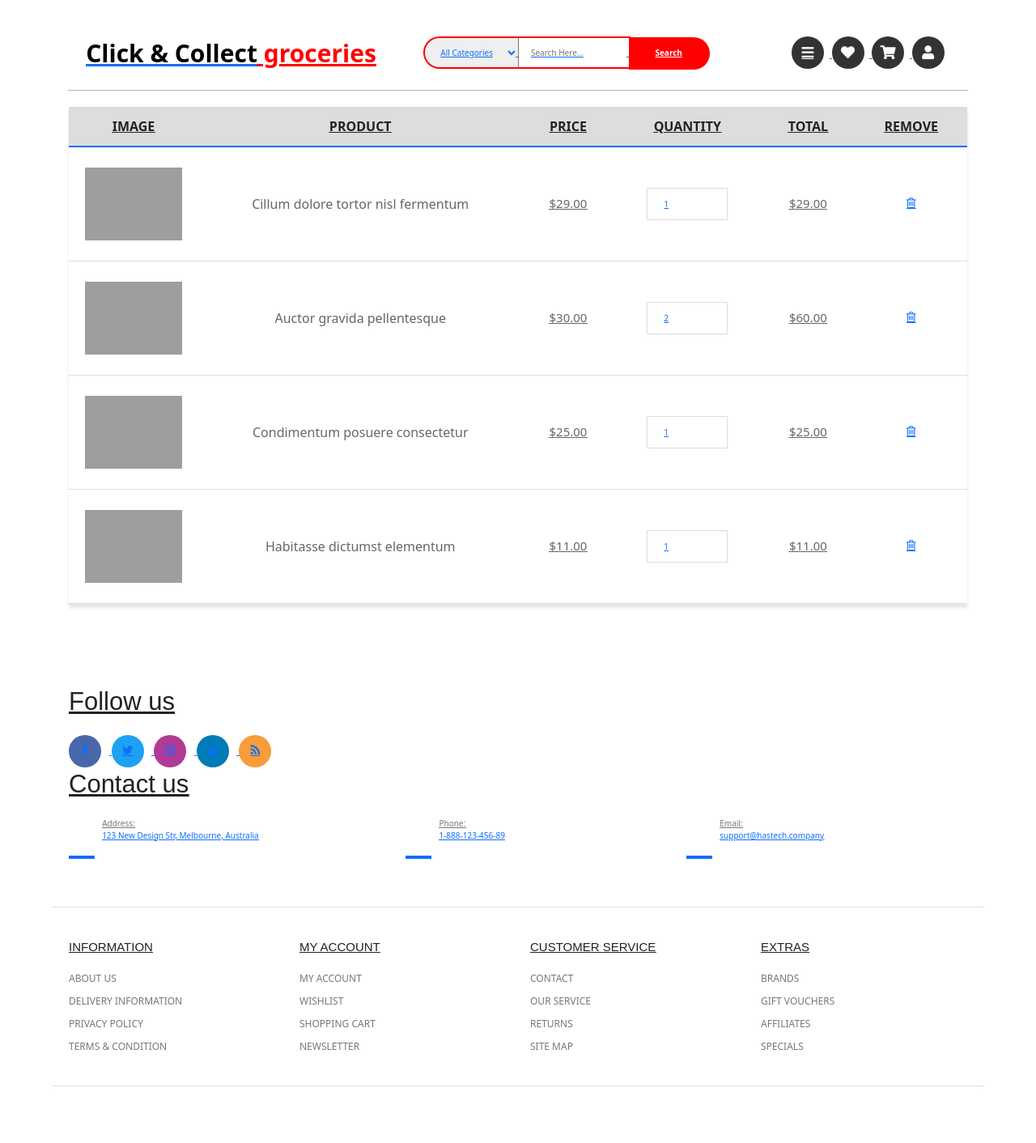
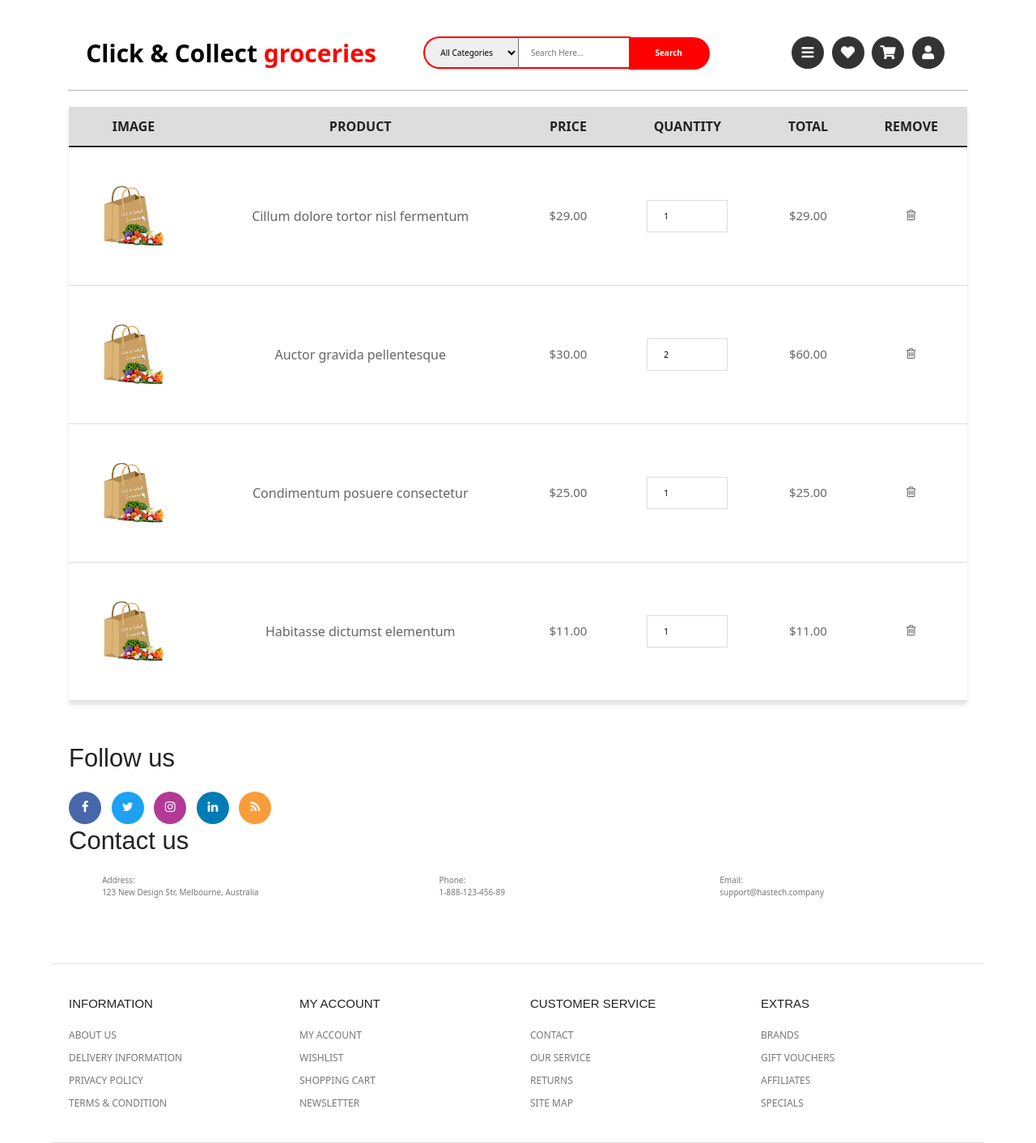
Before and after one commit to janakjk21/-Click-Collect-Groceries, a PHP site: page /xe/Wishlist.php in a window 1280 px wide. Shown: the whole page at 81% size. Before the commit the page ends 1342 px from the top, so only its background shows below. Run offline with PHP 8.4, Linux system fonts and the light colour scheme; some libraries are stand-ins or nearby versions; grey boxes are pictures that could not be loaded.

Commit message:
added few finish touch to wishlist

```diff
--- a/Wishlist.css
+++ b/Wishlist.css
@@ -1,16 +1,18 @@
 /*! CSS Used from: http://127.0.0.1:5500/assets/css/bootstrap.min.css */
-*,
+/* *, */
 /* ::after,
 ::before {
 	box-sizing: border-box;
 } */
-a {
+/* a {
 	color: #0d6efd;
 	text-decoration: underline;
 }
 a:hover {
 	color: #0a58ca;
-}
+} */
+
+
 img {
 	vertical-align: middle;
 }
@@ -31,28 +33,37 @@
 	border-style: solid;
 	border-width: 0;
 }
-input {
+
+/* input {
 	margin: 0;
 	font-family: inherit;
 	font-size: inherit;
 	line-height: inherit;
-}
-::-moz-focus-inner {
+} */
+
+
+ /* ::-moz-focus-inner {
 	padding: 0;
 	border-style: none;
-}
+}  */
+
+
 .img-fluid {
 	max-width: 100%;
 	height: auto;
 }
-.container {
+
+
+/* .container {
 	width: 100%;
 	padding-right: var(--bs-gutter-x, 0.75rem);
 	padding-left: var(--bs-gutter-x, 0.75rem);
 	margin-right: auto;
 	margin-left: auto;
-}
-@media (min-width: 576px) {
+} */
+
+
+/* @media (min-width: 576px) {
 	.container {
 		max-width: 540px;
 	}
@@ -76,8 +87,10 @@
 	.container {
 		max-width: 1320px;
 	}
-}
-.row {
+} */
+
+
+/* .row {
 	--bs-gutter-x: 1.5rem;
 	--bs-gutter-y: 0;
 	display: flex;
@@ -85,19 +98,22 @@
 	margin-top: calc(var(--bs-gutter-y) * -1);
 	margin-right: calc(var(--bs-gutter-x) * -0.5);
 	margin-left: calc(var(--bs-gutter-x) * -0.5);
-}
-.row > * {
+} */
+
+/* .row > * {
 	flex-shrink: 0;
 	width: 100%;
 	max-width: 100%;
 	padding-right: calc(var(--bs-gutter-x) * 0.5);
 	padding-left: calc(var(--bs-gutter-x) * 0.5);
 	margin-top: var(--bs-gutter-y);
-}
-.col-12 {
+} */
+/* .col-12 {
 	flex: 0 0 auto;
 	width: 100%;
-}
+} */
+
+
 .table {
 	--bs-table-bg: transparent;
 	--bs-table-accent-bg: transparent;
@@ -132,37 +148,42 @@
 	overflow-x: auto;
 	-webkit-overflow-scrolling: touch;
 }
+
+
 /*! CSS Used from: http://127.0.0.1:5500/assets/css/font-awesome.min.css */
-.fa {
+/* .fa {
 	display: inline-block;
 	font: normal normal normal 14px/1 FontAwesome;
 	font-size: inherit;
 	text-rendering: auto;
 	-webkit-font-smoothing: antialiased;
 	-moz-osx-font-smoothing: grayscale;
-}
-.fa-trash-o:before {
+} */
+
+/* .fa-trash-o:before {
 	content: "\f014";
-}
+} */
 /*! CSS Used from: http://127.0.0.1:5500/assets/css/helper.css */
-.mb-50 {
+/* .mb-50 {
 	margin-bottom: 50px !important;
-}
-/*! CSS Used from: http://127.0.0.1:5500/assets/css/main.css */
+} */
+
+
+/* ! CSS Used from: http://127.0.0.1:5500/assets/css/main.css */
 /* *,
 *::after,
 *::before {
 	-webkit-box-sizing: border-box;
 	box-sizing: border-box;
 } */
-a {
+/* a {
 	color: inherit;
 	display: inline-block;
 	line-height: inherit;
 	text-decoration: none;
 	cursor: pointer;
-}
-a,
+} */
+/* a,
 img,
 input,
 *:focus {
@@ -173,10 +194,12 @@
 	outline: none;
 	text-decoration: none;
 }
+
 a:hover {
 	text-decoration: none;
 	color: #80bb01;
-}
+} */
+
 .container {
 	width: 100%;
 	padding-right: 15px;
@@ -352,8 +375,11 @@
 		text-align: center;
 	}
 }
+
+
+
 /*! CSS Used fontfaces */
-@font-face {
+/* @font-face {
 	font-family: "FontAwesome";
 	src: url("http://127.0.0.1:5500/assets/fonts/fontawesome-webfont3e6e.eot?v=4.7.0");
 	src: url("http://127.0.0.1:5500/assets/fonts/fontawesome-webfontd41d.eot#iefix&v=4.7.0")
@@ -369,4 +395,4 @@
 	font-weight: normal;
 	font-style: normal;
 	font-display: swap;
-}
+} */
--- a/Wishlist.php
+++ b/Wishlist.php
@@ -5,13 +5,16 @@
 	<meta charset="UTF-8" />
 	<meta http-equiv="X-UA-Compatible" content="IE=edge" />
 	<meta name="viewport" content="width=device-width, initial-scale=1.0" />
-	<title>Document</title>
+
 	<link href="./bootstrap.min.css" rel="stylesheet" />
 
 	<link href="./Wishlist.css" rel="stylesheet" />
+
+	<title>Wishlist</title>
 </head>
 
 <body>
+
 	<div style="margin: 20px;"><?php include './navbar.php'; ?></div>
 
 
@@ -37,7 +40,7 @@
 								<tbody>
 									<tr>
 										<td class="pro-thumbnail">
-											<a href="#"><img width="350" height="350" src="assets/images/products/product01.webp" class="img-fluid" alt="Product" /></a>
+											<a href="#"><img width="350" height="350" src="assets/img/click & collect groceries.png" class="img-fluid" alt="Product" /></a>
 										</td>
 										<td class="pro-title">
 											<a href="#">Cillum dolore tortor nisl fermentum</a>
@@ -55,7 +58,7 @@
 									</tr>
 									<tr>
 										<td class="pro-thumbnail">
-											<a href="#"><img width="350" height="350" src="assets/images/products/product02.webp" class="img-fluid" alt="Product" /></a>
+											<a href="#"><img width="350" height="350" src="assets/img/click & collect groceries.png" class="img-fluid" alt="Product" /></a>
 										</td>
 										<td class="pro-title">
 											<a href="#">Auctor gravida pellentesque</a>
@@ -73,7 +76,7 @@
 									</tr>
 									<tr>
 										<td class="pro-thumbnail">
-											<a href="#"><img width="350" height="350" src="assets/images/products/product03.webp" class="img-fluid" alt="Product" /></a>
+											<a href="#"><img width="350" height="350" src="assets/img/click & collect groceries.png" class="img-fluid" alt="Product" /></a>
 										</td>
 										<td class="pro-title">
 											<a href="#">Condimentum posuere consectetur</a>
@@ -91,7 +94,7 @@
 									</tr>
 									<tr>
 										<td class="pro-thumbnail">
-											<a href="#"><img width="350" height="350" src="assets/images/products/product04.webp" class="img-fluid" alt="Product" /></a>
+											<a href="#"><img width="350" height="350" src="assets/img/click & collect groceries.png" class="img-fluid" alt="Product" /></a>
 										</td>
 										<td class="pro-title">
 											<a href="#">Habitasse dictumst elementum</a>
@@ -117,6 +120,7 @@
 			</div>
 		</div>
 	</div>
+
 	<div><?php include './footer.php'; ?></div>
 </body>
 
--- a/navbar.php
+++ b/navbar.php
@@ -10,7 +10,7 @@
     <link rel="stylesheet" href="https://cdnjs.cloudflare.com/ajax/libs/font-awesome/5.15.3/css/all.min.css">
 
     <!-- custom css file link  -->
-    <link rel="stylesheet" href="./Assets//navbar.css">
+    <link rel="stylesheet" href="navbar.css">
 
 </head>
 
@@ -68,7 +68,7 @@
     </nav>
 
     <!-- custom js file link -->
-    <script src="./Assets//navbar.js"></script>
+    <script src="navbar.js"></script>
 
 </body>
 
```
Also changed, not shown: navbar.css (renamed from Assets/navbar.css), navbar.js (renamed from Assets/navbar.js).
